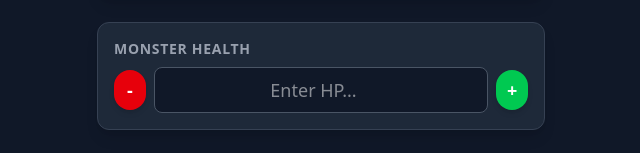
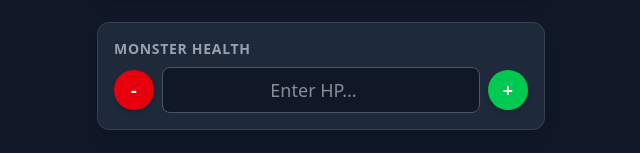
Before and after one commit to Thecentury/20-strong-helper, a React (Vite) app: page / in a window 1280 px wide. Shown: the part 362-515 px from the top of the page, without its empty margins (319-959 px from the left). Built offline with nearby package versions, Linux system fonts and the light colour scheme.

Commit message:
Made the buttons to change the monster health strictly round

```diff
--- a/src/App.tsx
+++ b/src/App.tsx
@@ -196,7 +196,7 @@ function App() {
           <div className="flex items-center gap-2">
             <button
               onClick={decrementMonsterHealth}
-              className="w-10 h-10 rounded-full shadow-md transition-transform transform active:scale-95 flex items-center justify-center font-bold text-lg bg-red-600 hover:bg-red-700 text-white"
+              className="w-10 h-10 rounded-full shadow-md transition-transform transform active:scale-95 flex items-center justify-center font-bold text-lg bg-red-600 hover:bg-red-700 text-white flex-shrink-0"
               aria-label="Decrement monster health"
             >
               -
@@ -215,7 +215,7 @@ function App() {
             />
             <button
               onClick={incrementMonsterHealth}
-              className="w-10 h-10 rounded-full shadow-md transition-transform transform active:scale-95 flex items-center justify-center font-bold text-lg bg-green-500 hover:bg-green-600 text-white"
+              className="w-10 h-10 rounded-full shadow-md transition-transform transform active:scale-95 flex items-center justify-center font-bold text-lg bg-green-500 hover:bg-green-600 text-white flex-shrink-0"
               aria-label="Increment monster health"
             >
               +
```
